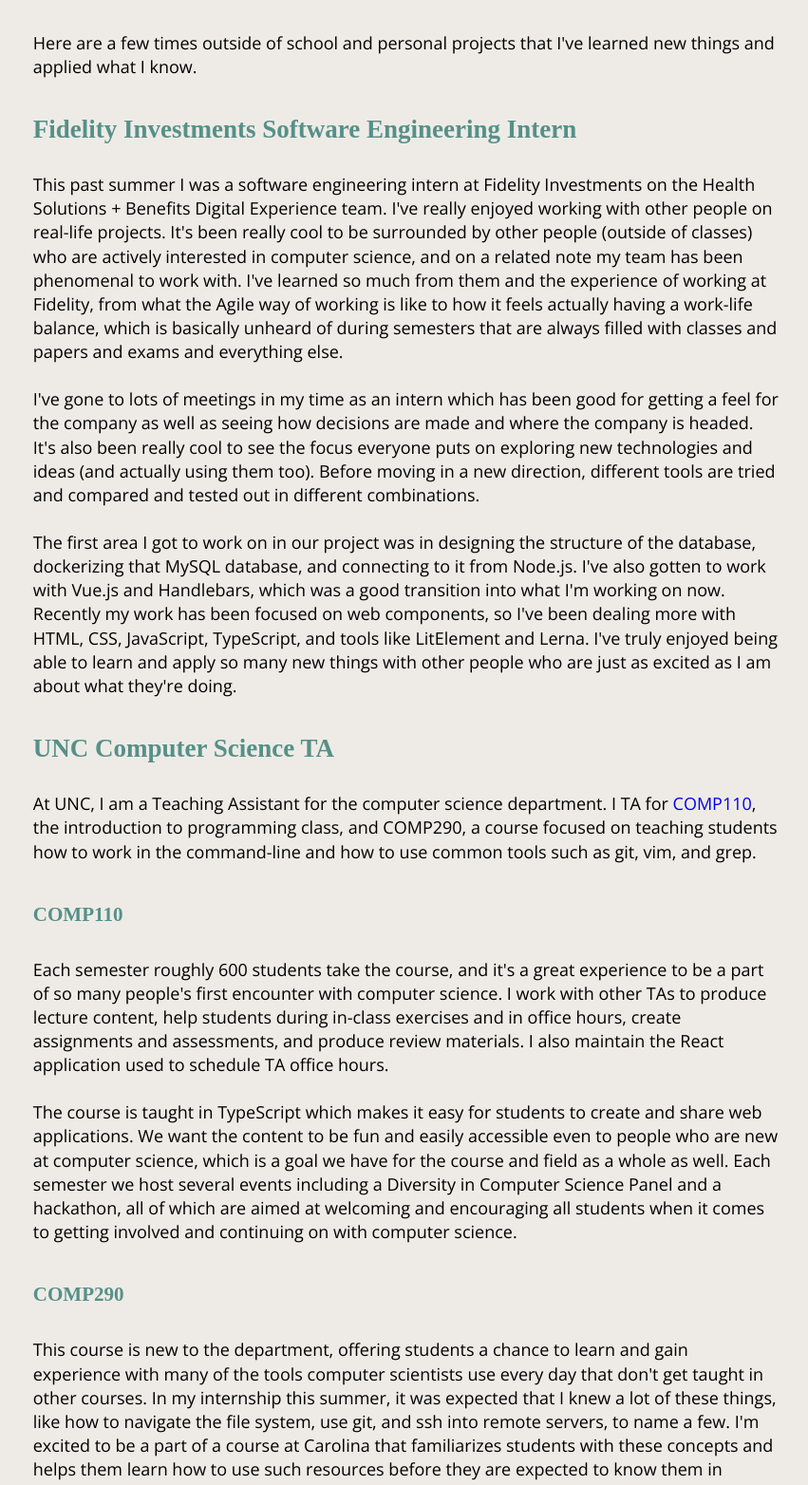
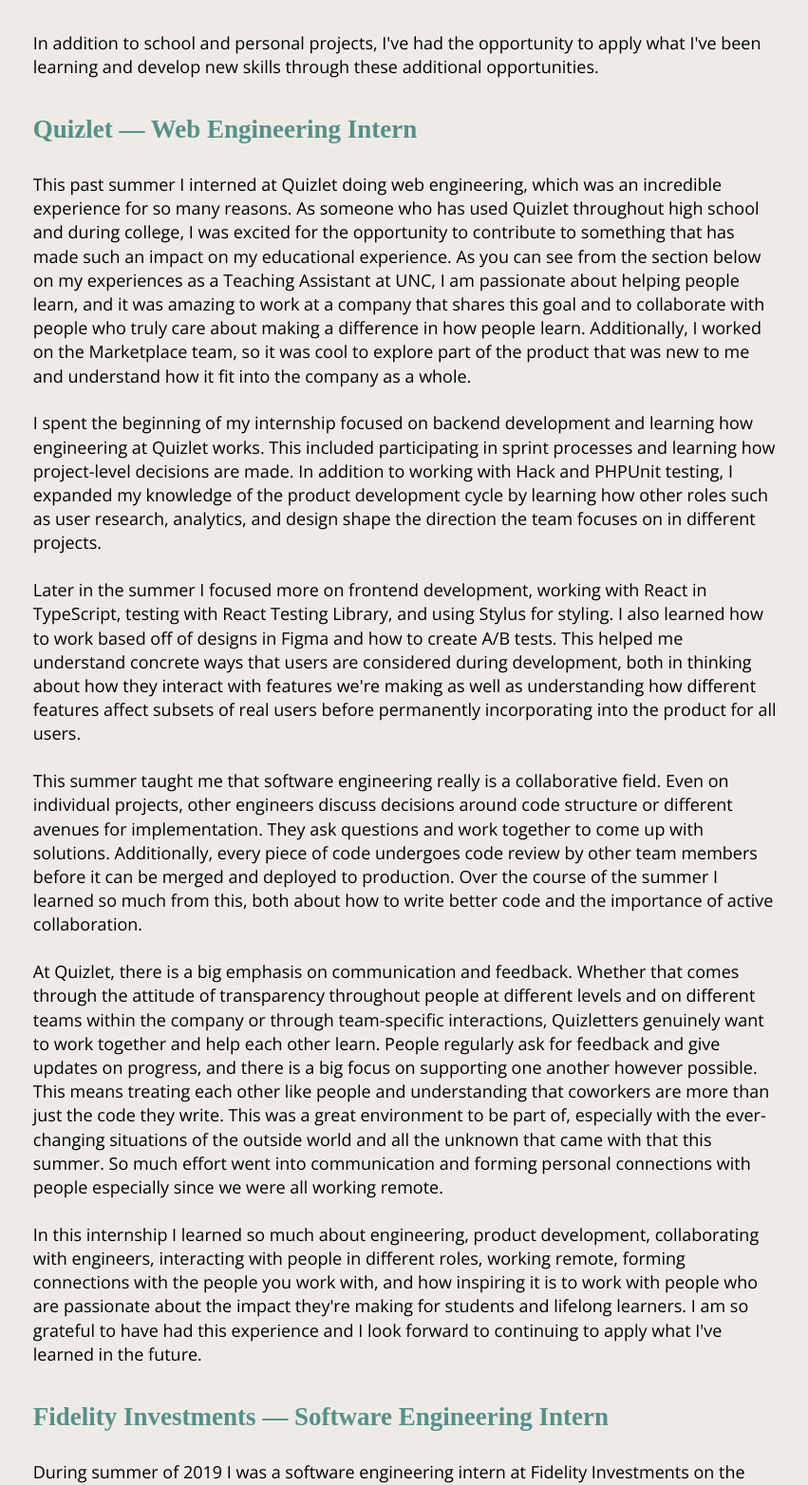
Before and after one commit to MadisonHuber/personal-site, a website built with Parcel: page experience.html in a window 1280 px wide. Shown: the part 179-1743 px from the top of the page at 95% size, without its empty margins (212-1063 px from the left). Built offline with nearby package versions, Linux system fonts and the light colour scheme; a web font is replaced by a local one.

Commit message:
Update internships

```diff
--- a/experience.html
+++ b/experience.html
@@ -23,12 +23,22 @@
     <div class="main-body">
     <h1>Real World Applications</h1>
     <div class="content">
-    <p>Here are a few times outside of school and personal projects that I've learned new things and applied what I know.</p>
-    <h2>Fidelity Investments Software Engineering Intern</h2>
-    <p>This past summer I was a software engineering intern at Fidelity Investments on the Health Solutions + Benefits Digital Experience team. I've really enjoyed working with other people on real-life projects. It's been really cool to be surrounded by other people (outside of classes) who are actively interested in computer science, and on a related note my team has been phenomenal to work with. I've learned so much from them and the experience of working at Fidelity, from what the Agile way of working is like to how it feels actually having a work-life balance, which is basically unheard of during semesters that are always filled with classes and papers and exams and everything else.</p>
-    <p>I've gone to lots of meetings in my time as an intern which has been good for getting a feel for the company as well as seeing how decisions are made and where the company is headed. It's also been really cool to see the focus everyone puts on exploring new technologies and ideas (and actually using them too). Before moving in a new direction, different tools are tried and compared and tested out in different combinations.</p>
+    <p>In addition to school and personal projects, I've had the opportunity to apply what I've been learning and develop new skills through these additional opportunities.</p>
+    <h2>Quizlet — Web Engineering Intern</h2>
     <p>
-        The first area I got to work on in our project was in designing the structure of the database, dockerizing that MySQL database, and connecting to it from Node.js. I've also gotten to work with Vue.js and Handlebars, which was a good transition into what I'm working on now. Recently my work has been focused on web components, so I've been dealing more with HTML, CSS, JavaScript, TypeScript, and tools like LitElement and Lerna. I've truly enjoyed being able to learn and apply so many new things with other people who are just as excited as I am about what they're doing.
+        This past summer I interned at Quizlet doing web engineering, which was an incredible experience for so many reasons. As someone who has used Quizlet throughout high school and during college, I was excited for the opportunity to contribute to something that has made such an impact on my educational experience. As you can see from the section below on my experiences as a Teaching Assistant at UNC, I am passionate about helping people learn, and it was amazing to work at a company that shares this goal and to collaborate with people who truly care about making a difference in how people learn. Additionally, I worked on the Marketplace team, so it was cool to explore part of the product that was new to me and understand how it fit into the company as a whole.
+    </p>
+    <p>I spent the beginning of my internship focused on backend development and learning how engineering at Quizlet works. This included participating in sprint processes and learning how project-level decisions are made. In addition to working with Hack and PHPUnit testing, I expanded my knowledge of the product development cycle by learning how other roles such as user research, analytics, and design shape the direction the team focuses on in different projects.</p>
+    <p>Later in the summer I focused more on frontend development, working with React in TypeScript, testing with React Testing Library, and using Stylus for styling. I also learned how to work based off of designs in Figma and how to create A/B tests. This helped me understand concrete ways that users are considered during development, both in thinking about how they interact with features we're making as well as understanding how different features affect subsets of real users before permanently incorporating into the product for all users.</p>
+    <p>This summer taught me that software engineering really is a collaborative field. Even on individual projects, other engineers discuss decisions around code structure or different avenues for implementation. They ask questions and work together to come up with solutions. Additionally, every piece of code undergoes code review by other team members before it can be merged and deployed to production. Over the course of the summer I learned so much from this, both about how to write better code and the importance of active collaboration.
+    </p>
+    <p>At Quizlet, there is a big emphasis on communication and feedback. Whether that comes through the attitude of transparency throughout people at different levels and on different teams within the company or through team-specific interactions, Quizletters genuinely want to work together and help each other learn. People regularly ask for feedback and give updates on progress, and there is a big focus on supporting one another however possible. This means treating each other like people and understanding that coworkers are more than just the code they write. This was a great environment to be part of, especially with the ever-changing situations of the outside world and all the unknown that came with that this summer. So much effort went into communication and forming personal connections with people especially since we were all working remote.</p>
+    <p>In this internship I learned so much about engineering, product development, collaborating with engineers, interacting with people in different roles, working remote, forming connections with the people you work with, and how inspiring it is to work with people who are passionate about the impact they're making for students and lifelong learners. I am so grateful to have had this experience and I look forward to continuing to apply what I've learned in the future.</p>
+    <h2>Fidelity Investments — Software Engineering Intern</h2>
+    <p>During summer of 2019 I was a software engineering intern at Fidelity Investments on the Health Solutions + Benefits Digital Experience team. This was my first experience outside of UNC where I got to work with other software engineers, and it was really cool being surrounded by other people who are actively interested in computer science. I learned so much from my team, including what the Agile way of working is like, how to make decisions about which technologies to use, and how it feels actually having a work-life balance, which is basically unheard of during semesters that are always filled with classes and papers and exams and everything else.</p>
+    <p>Being included in meetings was helpful for getting a feel for the company as well as how decisions are made. It was also really cool to see the focus everyone put on exploring new technologies and ideas (and actually using them, too). Before moving in a new direction, different tools were tried, compared, and tested out in different combinations.</p>
+    <p>
+        The first area I got to work on in our project was in designing the structure of the database, Dockerizing that MySQL database, and connecting to it from Node.js. I've also gotten to work with Vue.js and Handlebars, which was a good transition into what I learned about in the later weeks of the summer. This was mostly focused on web components, so I worked more with HTML, CSS, JavaScript, TypeScript, and tools like LitElement and Lerna. I've truly enjoyed being able to learn and apply so many new things with other people who are just as excited as I am about what they're doing.
     </p>
     <h2>UNC Computer Science TA</h2>
     <p>
```
